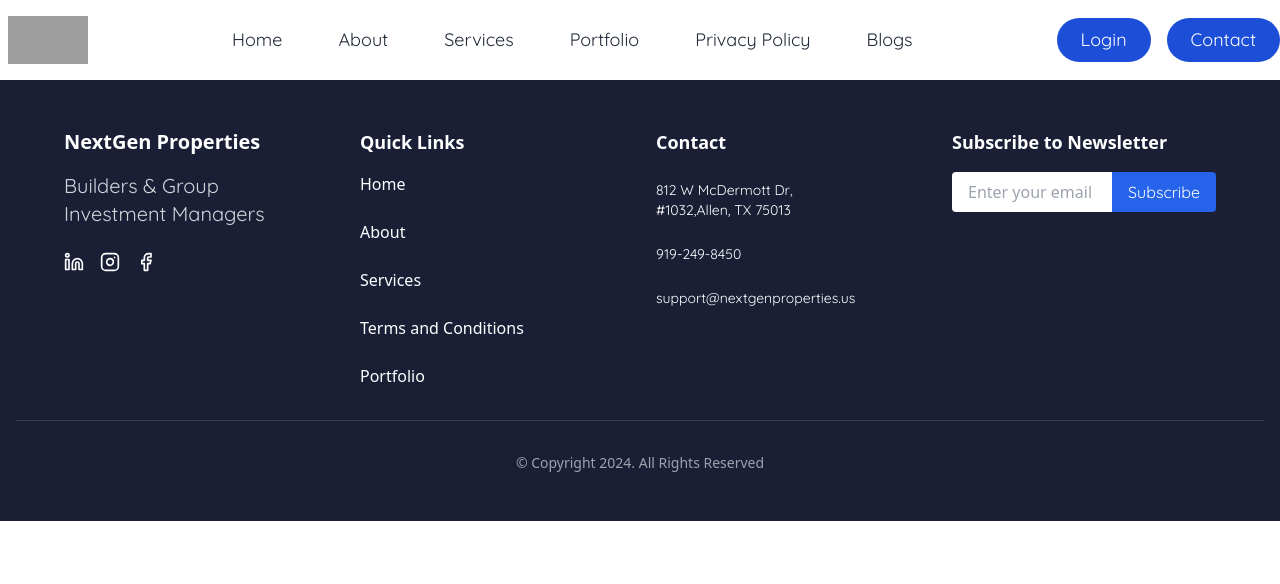
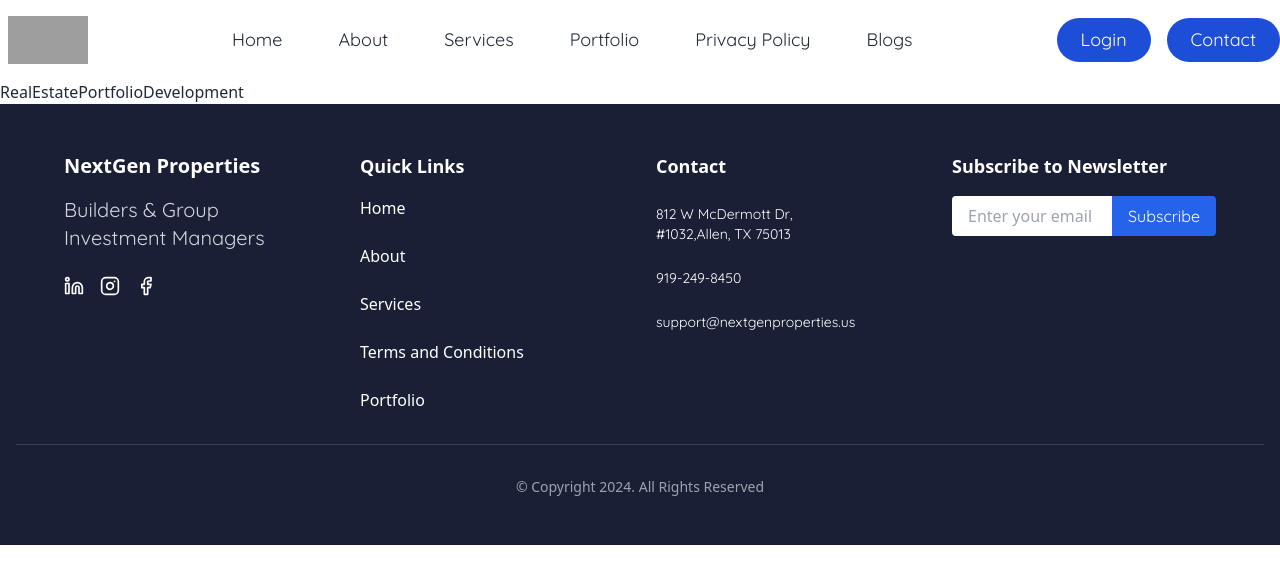
Before and after one commit to ashrafdevx/nextgen, a React (Vite) app: page /portfolio/residential in a window 1280 px wide. Shown: the top 584 px of the page. Built offline with nearby package versions, Linux system fonts and the light colour scheme; grey boxes are pictures that could not be loaded; a web font is replaced by a local one.

Commit message:
Portfolio Added

```diff
--- a/src/App.jsx
+++ b/src/App.jsx
@@ -2,7 +2,6 @@ import { Route, Routes } from "react-router-dom";
 import "./App.css";
 import Home from "./pages/home";
 import About from "./pages/about";
-import Portfolio from "./pages/Portfolio";
 import PrivacyPolicy from "./pages/privacyPolicy";
 import Blogs from "./pages/blogs";
 import Header from "./component/header";
@@ -11,6 +10,9 @@ import Services from "./pages/services/services";
 import IndividualAndHomeOwner from "./pages/services/individualAndHomeOwner/index";
 import InvesterAndFundManagers from "./pages/services/InvesterAndFundManagers";
 import EstateInvestmentAndManagement from "./pages/services/estateInvesterManagement";
+import RealEstatePortfolioDevelopment from "./pages/portfolio/RealEstatePortfolioDevelopment";
+import RealEstatePortfolioInvestment from "./pages/portfolio/RealEstatePortfolioInvestment";
+import Portfolio from "./pages/portfolio";
 
 function App() {
   return (
@@ -34,7 +36,16 @@ function App() {
             element={<InvesterAndFundManagers />}
           />
         </Route>
-        <Route path="/portfolio" element={<Portfolio />} />
+        <Route path="/portfolio" element={<Portfolio />}>
+          <Route
+            path="commercial"
+            element={<RealEstatePortfolioInvestment />}
+          />{" "}
+          <Route
+            path="residential"
+            element={<RealEstatePortfolioDevelopment />}
+          />
+        </Route>
         <Route path="/privacy-policy" element={<PrivacyPolicy />} />
         <Route path="/blog" element={<Blogs />} />
       </Routes>
--- a/src/pages/Portfolio.jsx
+++ /dev/null
@@ -1,10 +0,0 @@
-const Portfolio = () => {
-  return (
-    <div className="flex h-[60vh] items-center justify-center text-4xl">
-      Portfolio
-    </div>
-  );
-};
-
-export default Portfolio;
-// jhj
--- /dev/null
+++ b/src/pages/portfolio/RealEstatePortfolioDevelopment.jsx
@@ -0,0 +1,5 @@
+const RealEstatePortfolioDevelopment = () => {
+  return <div>RealEstatePortfolioDevelopment</div>;
+};
+
+export default RealEstatePortfolioDevelopment;
--- /dev/null
+++ b/src/pages/portfolio/RealEstatePortfolioInvestment.jsx
@@ -0,0 +1,5 @@
+const RealEstatePortfolioInvestment = () => {
+  return <div>RealEstatePortfolioInvestment</div>;
+};
+
+export default RealEstatePortfolioInvestment;
--- /dev/null
+++ b/src/pages/portfolio/index.jsx
@@ -0,0 +1,8 @@
+import { Outlet } from "react-router-dom";
+
+const Portfolio = () => {
+  return <Outlet />;
+};
+
+export default Portfolio;
+// jhj
```
